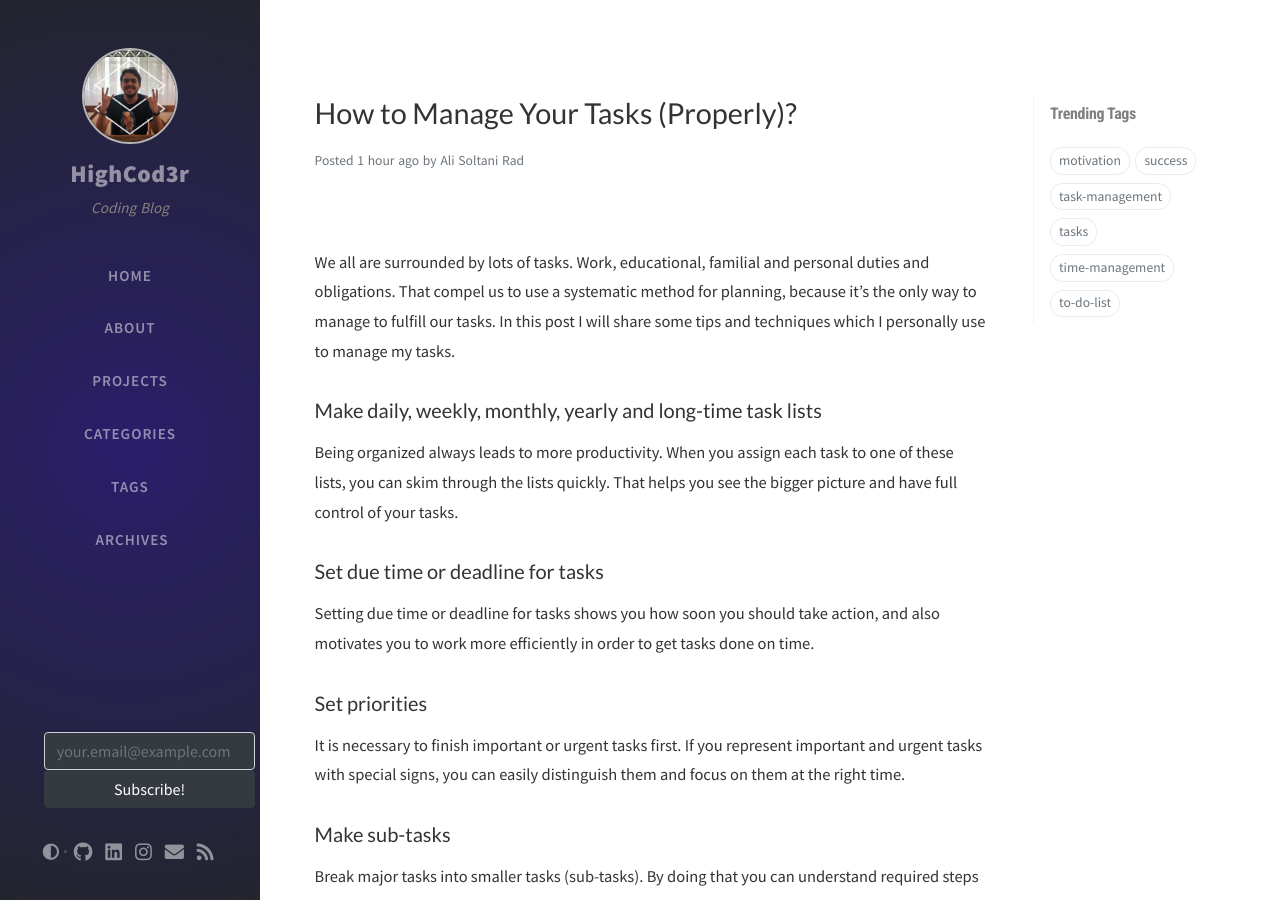
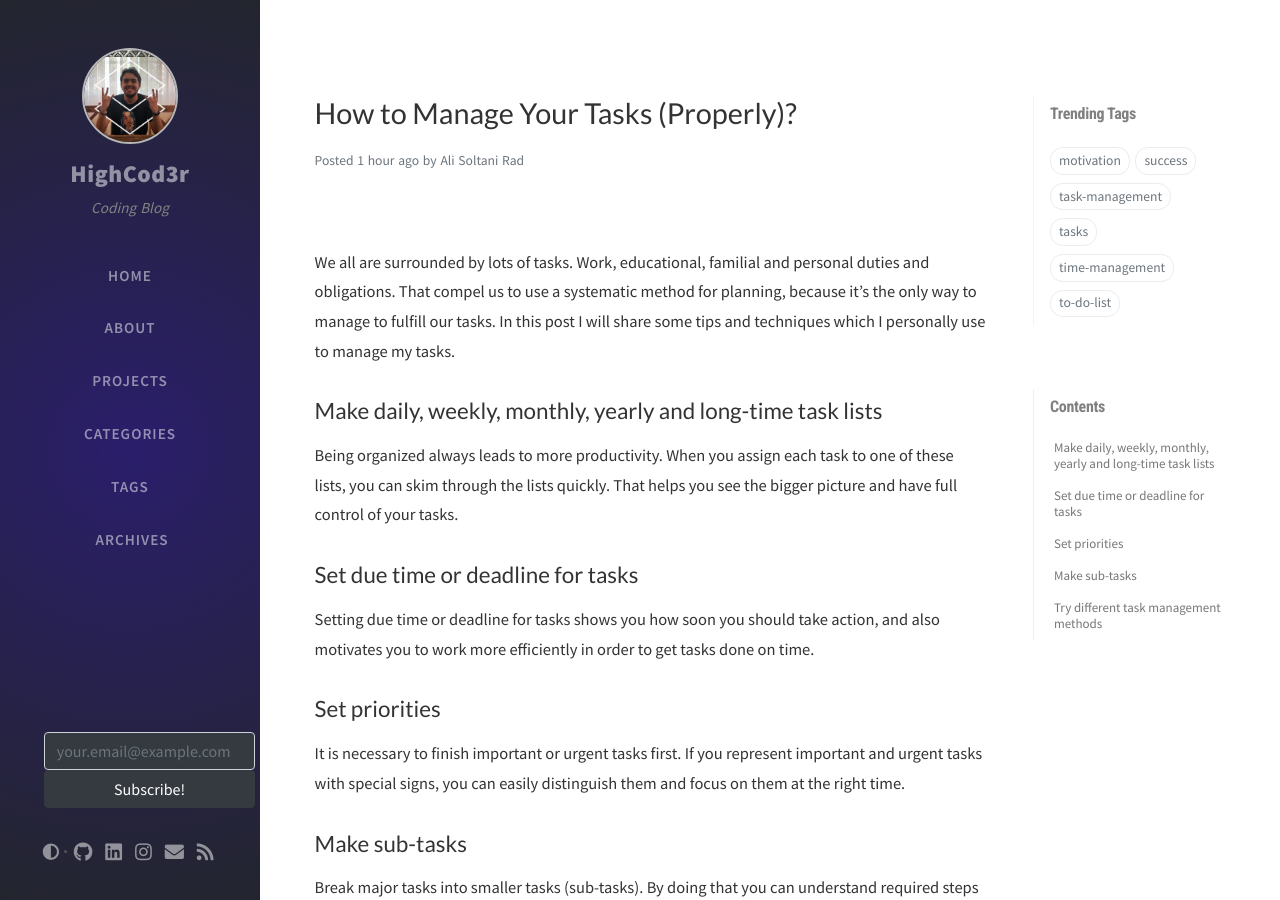
Before and after one commit to alisoltanirad/alisoltanirad.github.io, a Jekyll site: the page built from _posts/2020-12-17-how-to-manage-your-tasks.md, in a window 1280 px wide and 900 px high. Built offline with Jekyll 4.4.1, drawn with Linux system fonts in a browser that asks for light colours; nearby versions of some CDN libraries; comment, search, counter and statistics services are not loaded.

Commit message:
Update post

```diff
--- a/_posts/2020-12-17-how-to-manage-your-tasks.md
+++ b/_posts/2020-12-17-how-to-manage-your-tasks.md
@@ -14,35 +14,35 @@ In this post I will share some tips and techniques which I personally use to
 manage my tasks.
 
 
-### Make daily, weekly, monthly, yearly and long-time task lists
+## Make daily, weekly, monthly, yearly and long-time task lists
 
 Being organized always leads to more productivity. When you assign each task
 to one of these lists, you can skim through the lists quickly. That helps you
 see the bigger picture and have full control of your tasks.
 
 
-### Set due time or deadline for tasks
+## Set due time or deadline for tasks
 
 Setting due time or deadline for tasks shows you how soon
 you should take action, and also motivates you to work more efficiently
 in order to get tasks done on time.
 
 
-### Set priorities
+## Set priorities
 
 It is necessary to finish important or urgent tasks first. If you represent
 important and urgent tasks with special signs, you can easily distinguish them
 and focus on them at the right time.
 
 
-### Make sub-tasks
+## Make sub-tasks
 
 Break major tasks into smaller tasks (sub-tasks). By doing that you can
 understand required steps to fulfill each major task, also you feel more
 productive when you perform the task step by step.
 
 
-### Try different task management methods
+## Try different task management methods
 
 The traditional task management system is to make task lists on paper, but if
 you are not comfortable with that you can try digital methods. There are a lot
```
